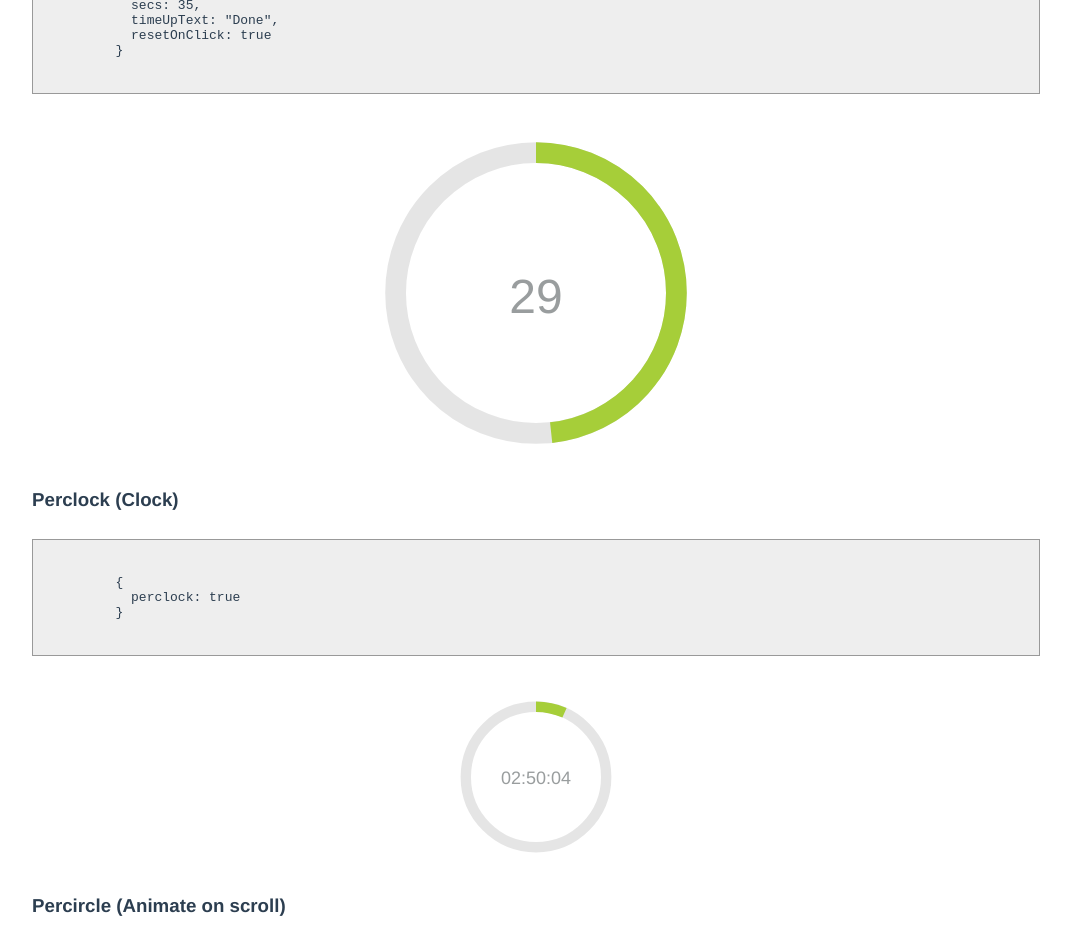
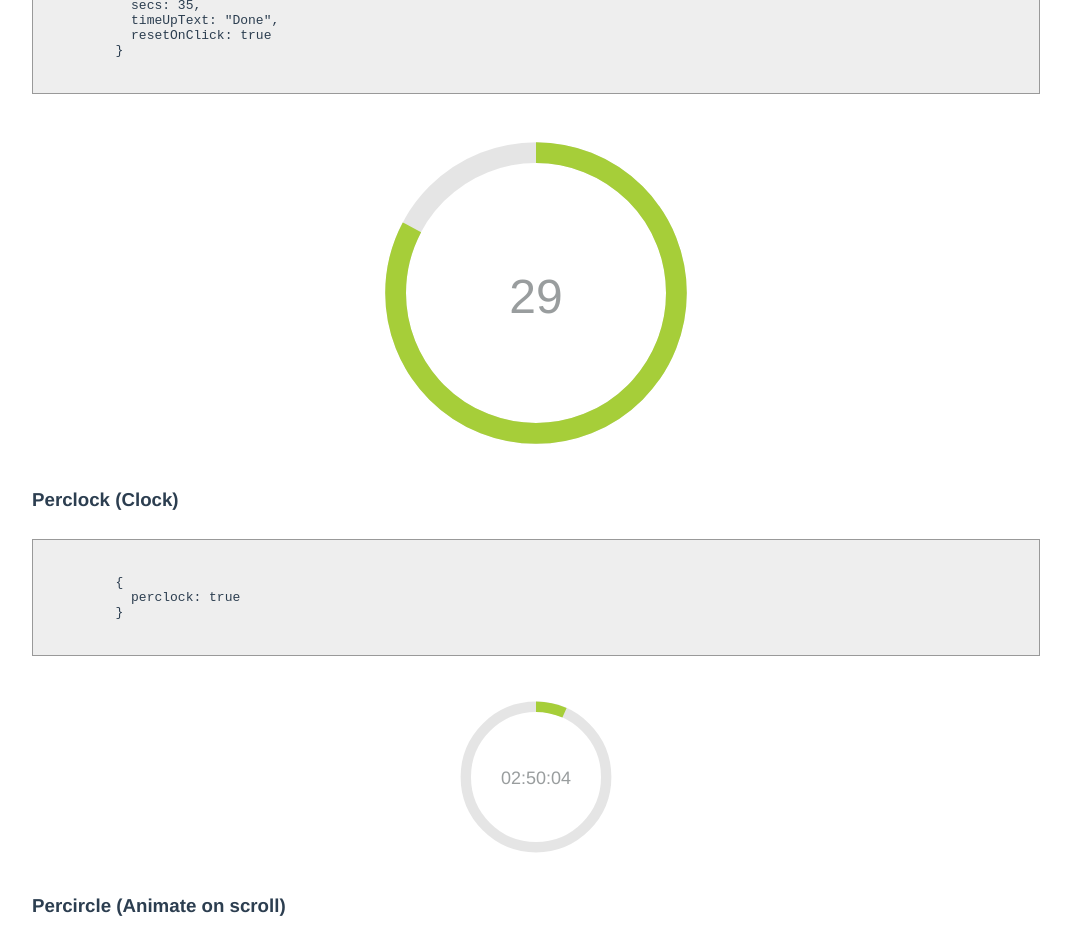
Before and after one commit to teobais/percircle-vue, a Vue app: page / in a window 1280 px wide. Shown: the part 1400-2334 px from the top of the page, without its empty margins (104-1175 px from the left). Built offline with nearby package versions, Linux system fonts and the light colour scheme.

Commit message:
Set countdown to count from max, not 60

```diff
--- a/src/components/percircle.vue
+++ b/src/components/percircle.vue
@@ -121,7 +121,7 @@ export default {
 
   computed: {
     fillerMax() {
-      return this.perclock || this.perdown ? 60 : 100;
+      return this.perclock ? 60 : this.perdown ? this.secs : 100;
     },
 
     fillerOffset() {
```
